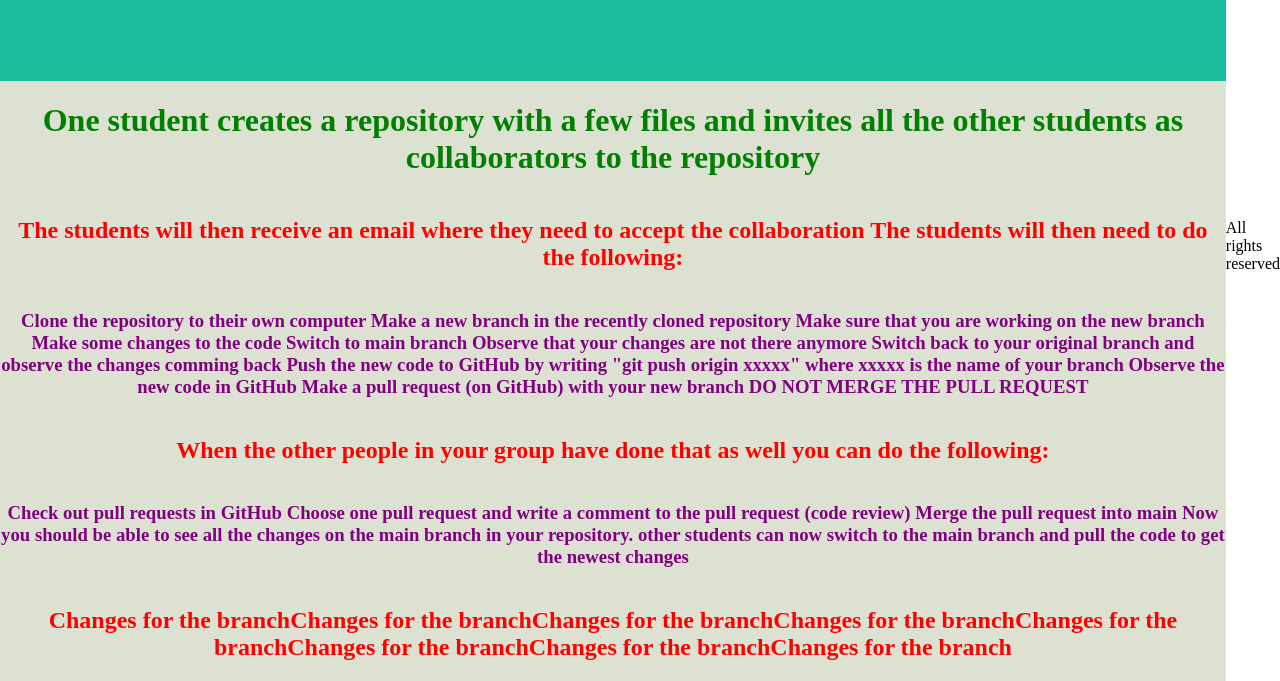
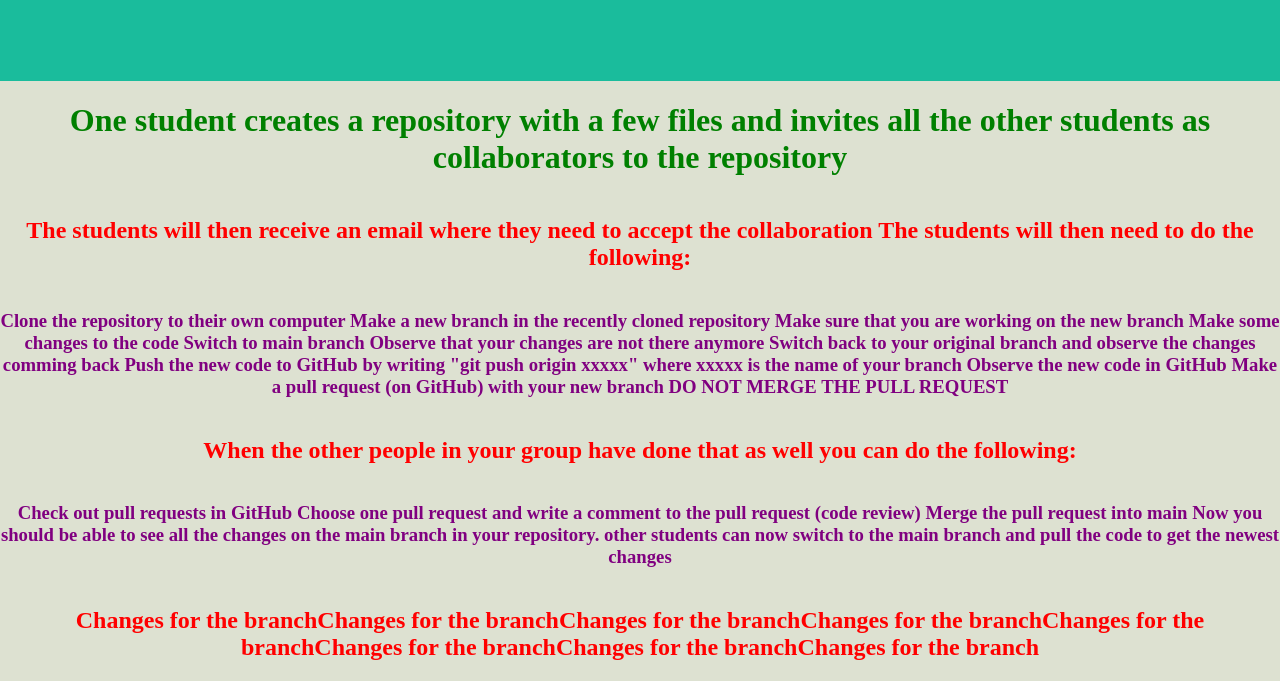
Before and after one commit to G-Mosseater/GitHub---Branches-and-Pull-Requests-Guide, a plain HTML site: page index.html in a window 1280 px wide. Shown: the part 154-835 px from the top of the page. Drawn offline with Linux system fonts and the light colour scheme.

```diff
--- a/index.html
+++ b/index.html
@@ -48,8 +48,5 @@
         </h2>
       </div>
     </main>
-    <footer>
-      All rights reserved
-    </footer>
   </body>
 </html>
```
